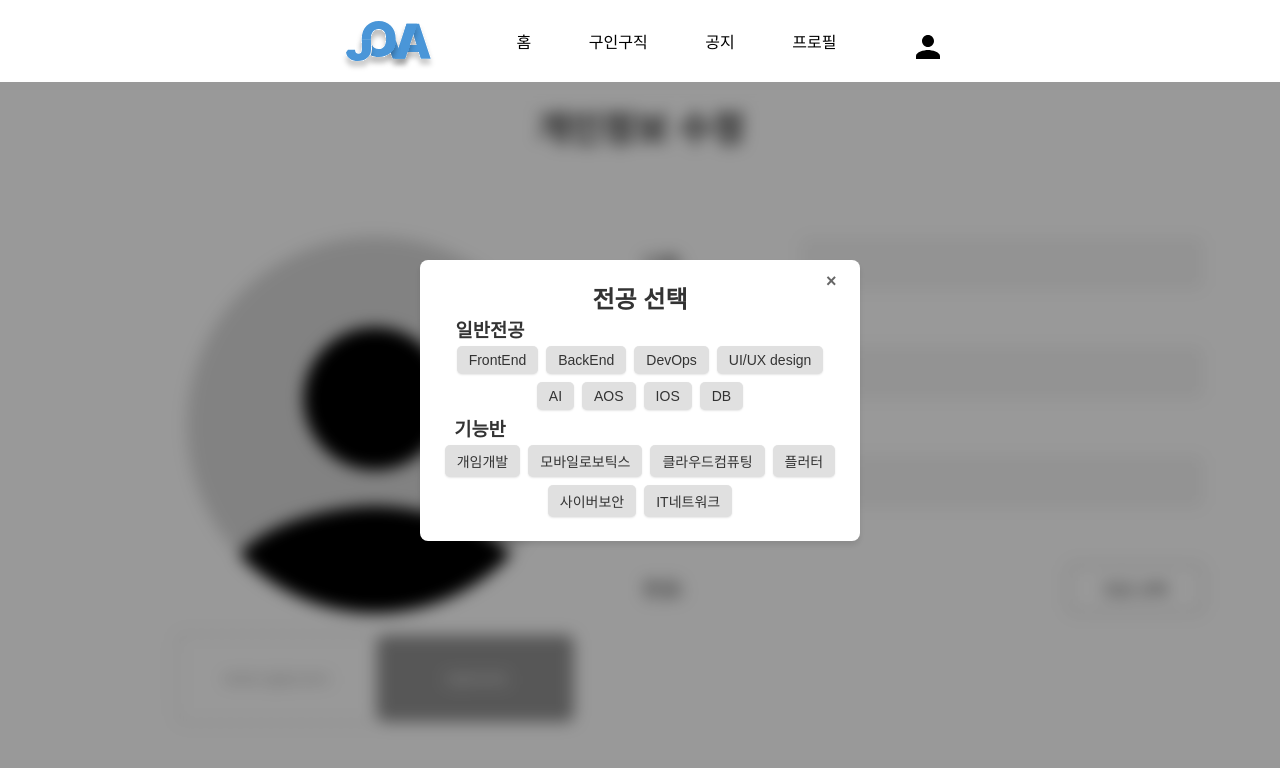
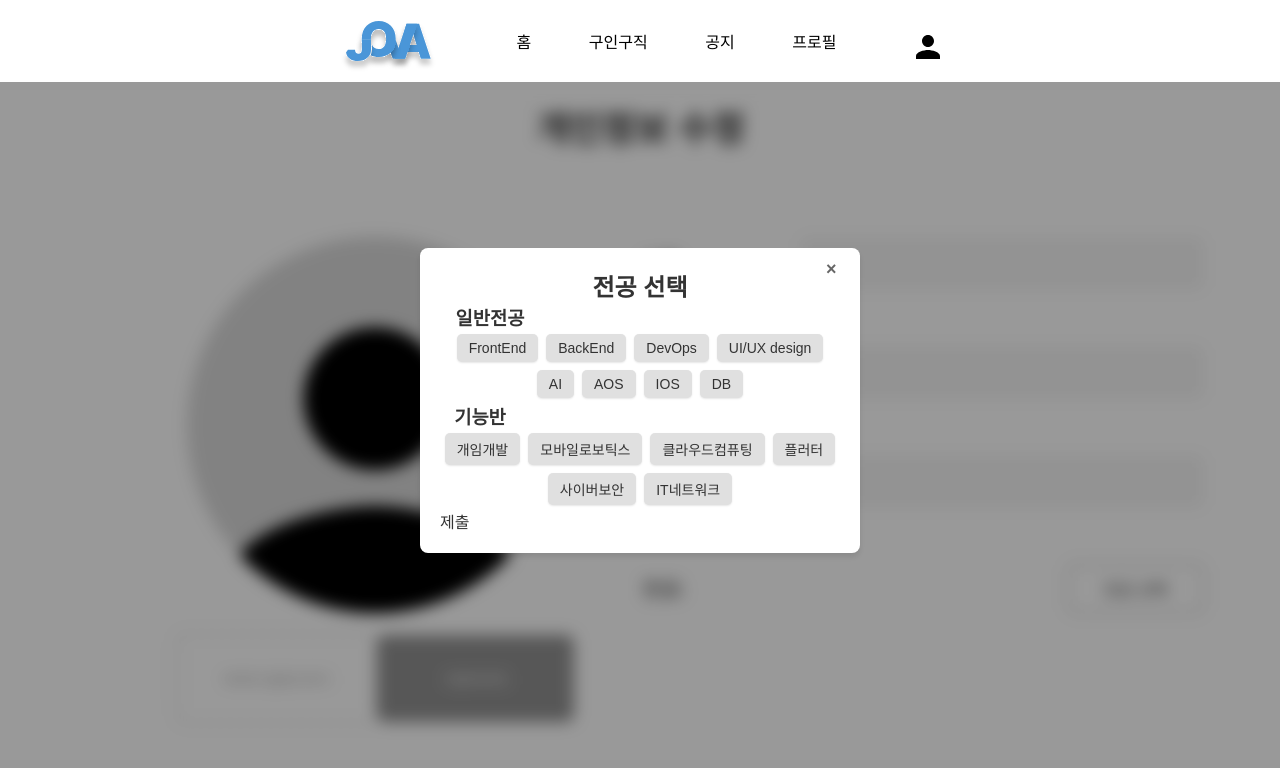
Before and after one commit to IdeaFestival-JOVA/JOVA-client-V0.5, a React (Vite) app: page /profilcorrection in a window 1280 px wide. Both pictures are taken after a click on the element "전공 선택". Shown: the top 768 px of the page. Built offline with nearby package versions, Linux system fonts and the light colour scheme; a web font is replaced by a local one.

Commit message:
기능반 전공 표시 기능 완성성

```diff
--- a/src/page/Profil/majorSelection/functionGroup.tsx
+++ b/src/page/Profil/majorSelection/functionGroup.tsx
@@ -1,5 +1,5 @@
+import { useState } from "react";
 import styled from "styled-components";
-import { useState } from "react";
 
 const MajorBox = styled.div<{ isActive: boolean }>`
   display: inline-block;
@@ -12,16 +12,28 @@ const MajorBox = styled.div<{ isActive: boolean }>`
   text-align: center;
   white-space: nowrap;
   box-shadow: 0 1px 2px rgba(0, 0, 0, 0.1);
-  cursor: pointer; /* 클릭 가능 커서 */
-  transition: background-color 0.1s, color 0.1s; /* 부드러운 색상 전환 */
+  cursor: pointer;
+  transition: background-color 0.1s, color 0.1s;
 `;
 
 const FunctionMajorText = styled.h3`
   margin-right: 320px;
 `;
 
-function FunctionGroup() {
-  const [activeIndices, setActiveIndices] = useState<number[]>([]);
+const Button = styled.div`
+  display: flex;
+  align-items: center;
+  justify-content: cetner;
+  border-radius: 10px;
+`;
+
+interface FunctionGroupProps {
+  setActiveIndices: React.Dispatch<React.SetStateAction<number[]>>; // 상태 업데이트 함수
+  setModal: (x: boolean) => void;
+}
+
+function FunctionGroup({ setActiveIndices, setModal }: FunctionGroupProps) {
+  const [activeIndices, setMajor] = useState<number[]>([]);
 
   const majors = [
     "개임개발",
@@ -34,14 +46,15 @@ function FunctionGroup() {
 
   const handleClick = (index: number) => {
     if (activeIndices.includes(index)) {
-      // 이미 활성화된 경우 배열에서 제거
-      setActiveIndices(activeIndices.filter((i) => i !== index));
-      console.log(activeIndices);
+      setMajor(activeIndices.filter((i) => i !== index));
     } else {
-      // 활성화되지 않은 경우 배열에 추가
-      setActiveIndices([...activeIndices, index]);
-      console.log(activeIndices);
+      setMajor([...activeIndices, index]);
     }
+  };
+
+  const handleProps = () => {
+    setActiveIndices(activeIndices);
+    setModal(false);
   };
 
   return (
@@ -50,12 +63,13 @@ function FunctionGroup() {
       {majors.map((major, index) => (
         <MajorBox
           key={index}
-          isActive={activeIndices.includes(index)} // 클릭된 항목인지 확인
+          isActive={activeIndices.includes(index)}
           onClick={() => handleClick(index)}
         >
           {major}
         </MajorBox>
       ))}
+      <Button onClick={handleProps}>제출</Button>
     </div>
   );
 }
```
